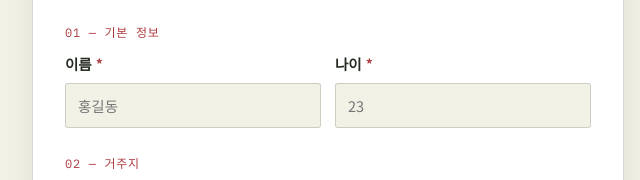
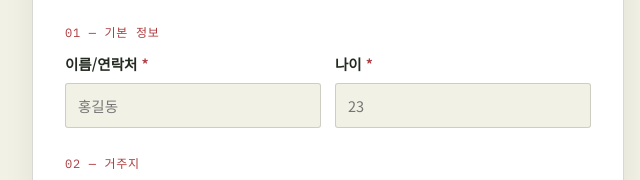
Before and after one commit to 123456789135df/sosob, a plain HTML site: page index.html in a window 1280 px wide. Shown: the part 382-562 px from the top of the page, 312-952 px from the left. Drawn offline with Linux system fonts and the light colour scheme; a web font is replaced by a local one.

Commit message:
Update index.html

```diff
--- a/index.html
+++ b/index.html
@@ -208,7 +208,7 @@
         <legend>01 — 기본 정보</legend>
         <div class="row2">
           <div>
-            <label class="field-label req" for="name">이름</label>
+            <label class="field-label req" for="name">이름/연락처</label>
             <input type="text" id="name" name="name" required placeholder="홍길동">
           </div>
           <div>
```
